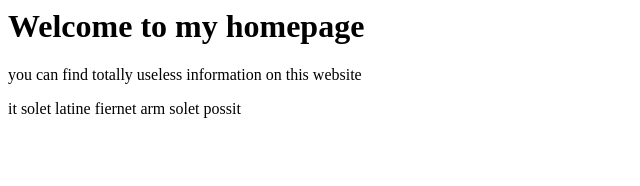
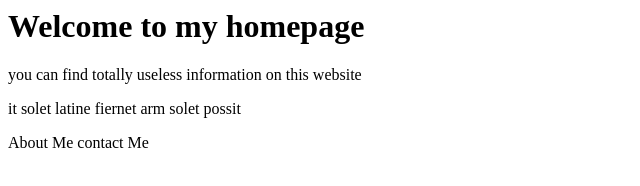
Before and after one commit to fathiashtiyani/mytest, a plain HTML site: page index.html in a window 1280 px wide. Shown: the whole page, without its empty margins (0-640 px from the left). Drawn offline with Linux system fonts and the light colour scheme.

Commit message:
added links

```diff
--- a/index.html
+++ b/index.html
@@ -7,6 +7,8 @@
 <div>
 <p> you can find totally useless information on this website </p>
 <p> it solet latine fiernet arm solet possit </p>
+<a href"aboutme.html">About Me </a>
+<a href"contactme.html">contact Me</a>
 </div>
 </body>
 </html>
```
